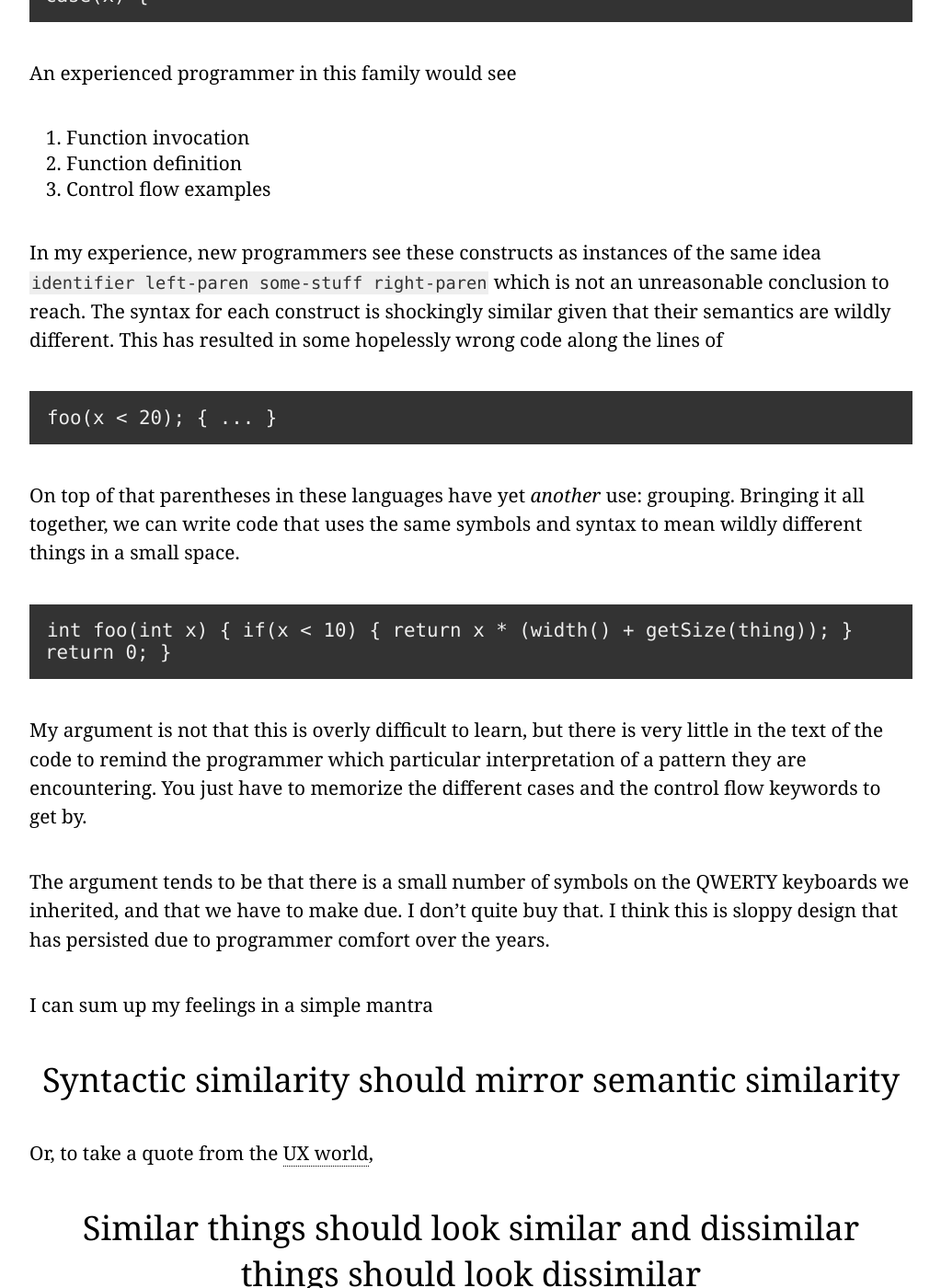
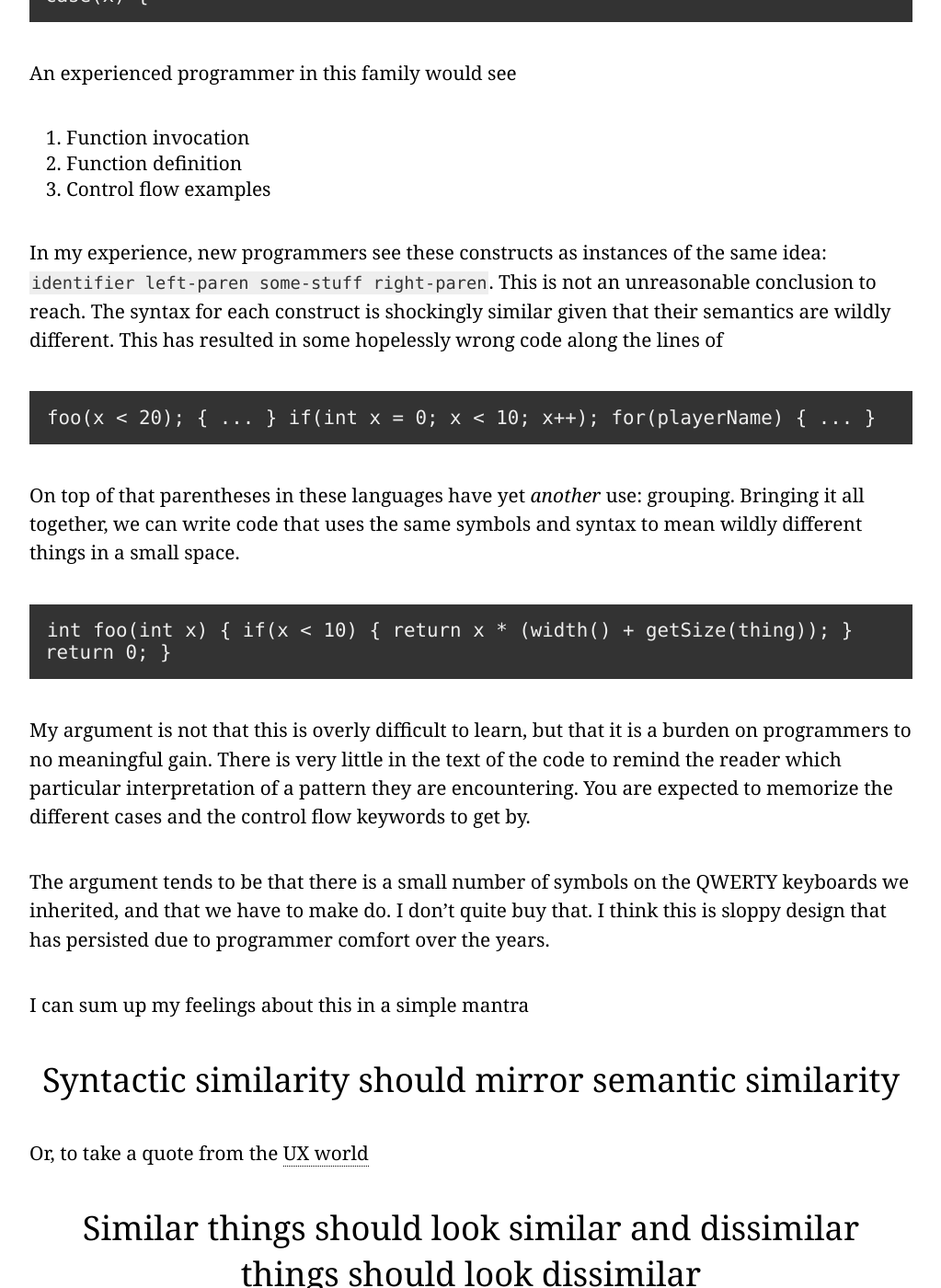
Before and after one commit to nasser/nasser.github.io, a Jekyll site: the page built from _posts/2015-11-02-pattern-overloading.md, in a window 1280 px wide and 1400 px high, scrolled down 417 px. Shown: the whole window at 92% size, without its empty margins (128-1151 px from the left). Built offline with Jekyll 4.4.1, drawn with Linux system fonts in a browser that asks for light colours; nearby versions of some CDN libraries.

Commit message:
More work on the pattern overloading post

```diff
--- a/_posts/2015-11-02-pattern-overloading.md
+++ b/_posts/2015-11-02-pattern-overloading.md
@@ -21,9 +21,13 @@ An experienced programmer in this family would see
 2. Function definition
 3. Control flow examples
 
-In my experience, new programmers see these constructs as instances of the same idea `identifier left-paren some-stuff right-paren` which is not an unreasonable conclusion to reach. The syntax for each construct is shockingly similar given that their semantics are wildly different. This has resulted in some hopelessly wrong code along the lines of
+In my experience, new programmers see these constructs as instances of the same idea: `identifier left-paren some-stuff right-paren`. This is not an unreasonable conclusion to reach. The syntax for each construct is shockingly similar given that their semantics are wildly different. This has resulted in some hopelessly wrong code along the lines of
 
     foo(x < 20); { ... }
+
+    if(int x = 0; x < 10; x++);
+
+    for(playerName) { ... }
 
 On top of that parentheses in these languages have yet *another* use: grouping. Bringing it all together, we can write code that uses the same symbols and syntax to mean wildly different things in a small space.
 
@@ -34,15 +38,15 @@ On top of that parentheses in these languages have yet *another* use: grouping.
       return 0;
     }
 
-My argument is not that this is overly difficult to learn, but there is very little in the text of the code to remind the programmer which particular interpretation of a pattern they are encountering. You just have to memorize the different cases and the control flow keywords to get by.
+My argument is not that this is overly difficult to learn, but that it is a burden on programmers to no meaningful gain. There is very little in the text of the code to remind the reader which particular interpretation of a pattern they are encountering. You are expected to memorize the different cases and the control flow keywords to get by.
 
-The argument tends to be that there is a small number of symbols on the QWERTY keyboards we inherited, and that we have to make due. I don't quite buy that. I think this is sloppy design that has persisted due to programmer comfort over the years.
+The argument tends to be that there is a small number of symbols on the QWERTY keyboards we inherited, and that we have to make do. I don't quite buy that. I think this is sloppy design that has persisted due to programmer comfort over the years.
 
-I can sum up my feelings in a simple mantra
+I can sum up my feelings about this in a simple mantra
 
 <aside> Syntactic similarity should mirror semantic similarity </aside>
 
-Or, to take a quote from the [UX world](https://userexperiences.co/clarity-in-the-details-design-ui-with-more-dimensions-ae1fa1473863),
+Or, to take a quote from the [UX world](https://userexperiences.co/clarity-in-the-details-design-ui-with-more-dimensions-ae1fa1473863)
 
 <aside> Similar things should look similar and dissimilar things should look dissimilar </aside>
 
```
